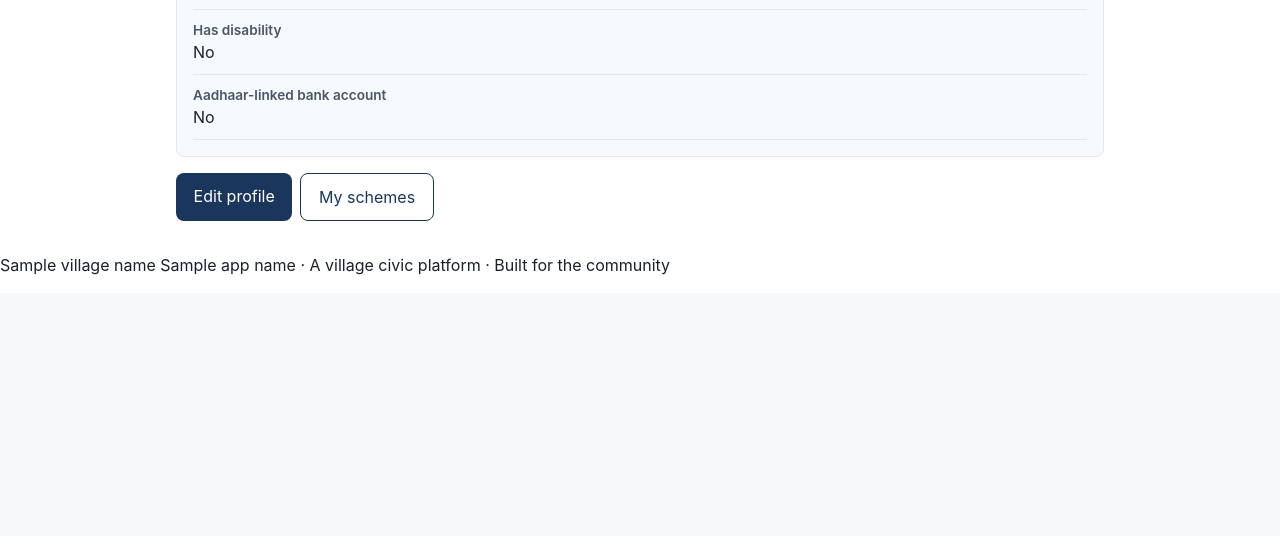
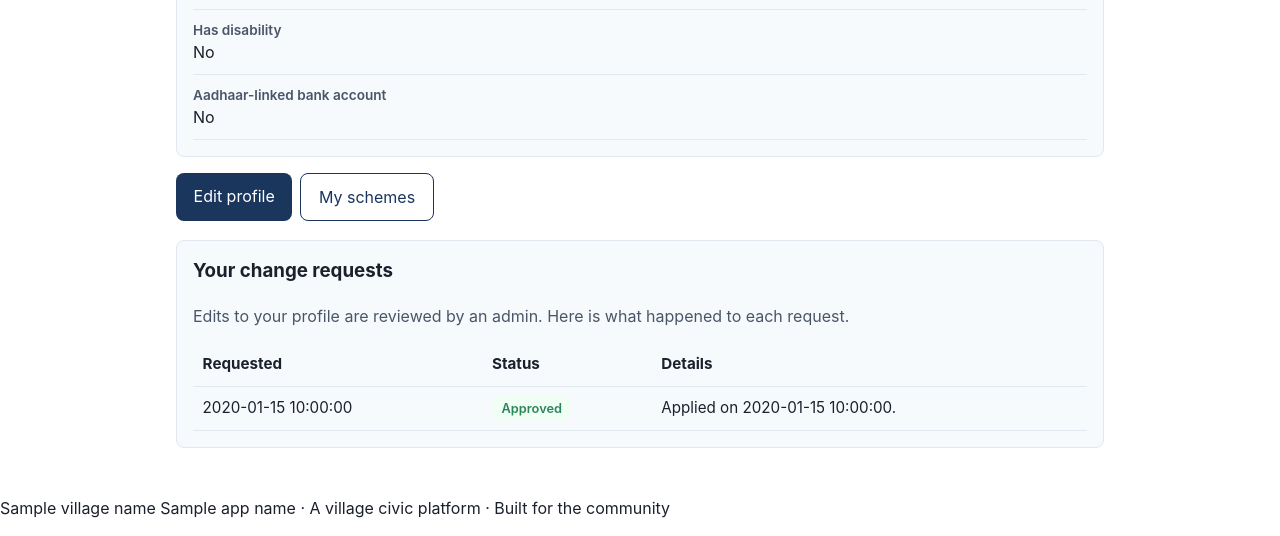
Before and after one commit to gkalidas/barloni-gram-seva, a Python web app: template app/templates/user/profile.html in a window 1280 px wide. Shown: the part 786-1322 px from the top of the page. Before the commit the page ends 1061 px from the top, so only its background shows below. Run offline with Jinja, Linux system fonts and the light colour scheme; the template is opened without the code that fills it: most values are stand-ins (such as "Sample title", 1, 10 or a date in 2020).

Commit message:
Show profile change-request outcome to the user
Previously a rejected (or approved) change request was invisible to the user:
the UI only checked has_pending, which is false once reviewed, so the
rejection reason was never shown.

- Dashboard now shows a banner for the latest request: pending (info) or
  rejected (with reason + link to edit again).
- Profile page gains a "Your change requests" history table with status and
  rejection reason for each request.
- Adds user_service.list_user_change_requests / latest_change_request.

Co-Authored-By: Claude Opus 4.8 <noreply@anthropic.com>

```diff
--- a/app/routes/user.py
+++ b/app/routes/user.py
@@ -118,6 +118,7 @@ async def dashboard(request: Request):
             eligibility_service.matching_schemes(profile, schemes)
         )
     pending = await user_service.has_pending_request(user["id"])
+    latest_request = await user_service.latest_change_request(user["id"])
     return _templates(request).TemplateResponse(request,
         "user/dashboard.html",
         {
@@ -127,6 +128,7 @@ async def dashboard(request: Request):
             "profile_submitted": bool(user.get("profile_submitted")),
             "eligible_count": eligible_count,
             "has_pending": pending,
+            "latest_request": latest_request,
         },
     )
 
@@ -144,6 +146,7 @@ async def view_profile(request: Request):
             "profile": profile,
             "pending_profile": pending_profile,
             "has_pending": await user_service.has_pending_request(user["id"]),
+            "change_requests": await user_service.list_user_change_requests(user["id"]),
         },
     )
 
--- a/app/templates/user/profile.html
+++ b/app/templates/user/profile.html
@@ -31,5 +31,38 @@
     <a class="btn" href="/profile/edit">Edit profile</a>
     <a class="btn btn-outline" href="/my-schemes">My schemes</a>
 </div>
+
+{% if change_requests %}
+<div class="card" style="margin-top:1.2rem">
+    <h3>Your change requests</h3>
+    <p class="muted">Edits to your profile are reviewed by an admin. Here is what happened to each request.</p>
+    <div class="table-wrap">
+    <table>
+        <thead><tr><th>Requested</th><th>Status</th><th>Details</th></tr></thead>
+        <tbody>
+        {% for r in change_requests %}
+        <tr>
+            <td>{{ r.requested_at }}</td>
+            <td>
+                {% if r.status == 'pending' %}<span class="pill pill-orange">Pending</span>
+                {% elif r.status == 'approved' %}<span class="pill pill-green">Approved</span>
+                {% else %}<span class="pill pill-red">Rejected</span>{% endif %}
+            </td>
+            <td>
+                {% if r.status == 'rejected' and r.rejection_reason %}
+                    Reason: {{ r.rejection_reason }}
+                {% elif r.status == 'approved' %}
+                    Applied{% if r.reviewed_at %} on {{ r.reviewed_at }}{% endif %}.
+                {% elif r.status == 'pending' %}
+                    Awaiting review.
+                {% else %}—{% endif %}
+            </td>
+        </tr>
+        {% endfor %}
+        </tbody>
+    </table>
+    </div>
+</div>
+{% endif %}
 {% endif %}
 {% endblock %}
```
Also changed, not shown: app/services/user_service.py (+20 -0 lines), app/templates/user/dashboard.html (+7 -1 lines).
